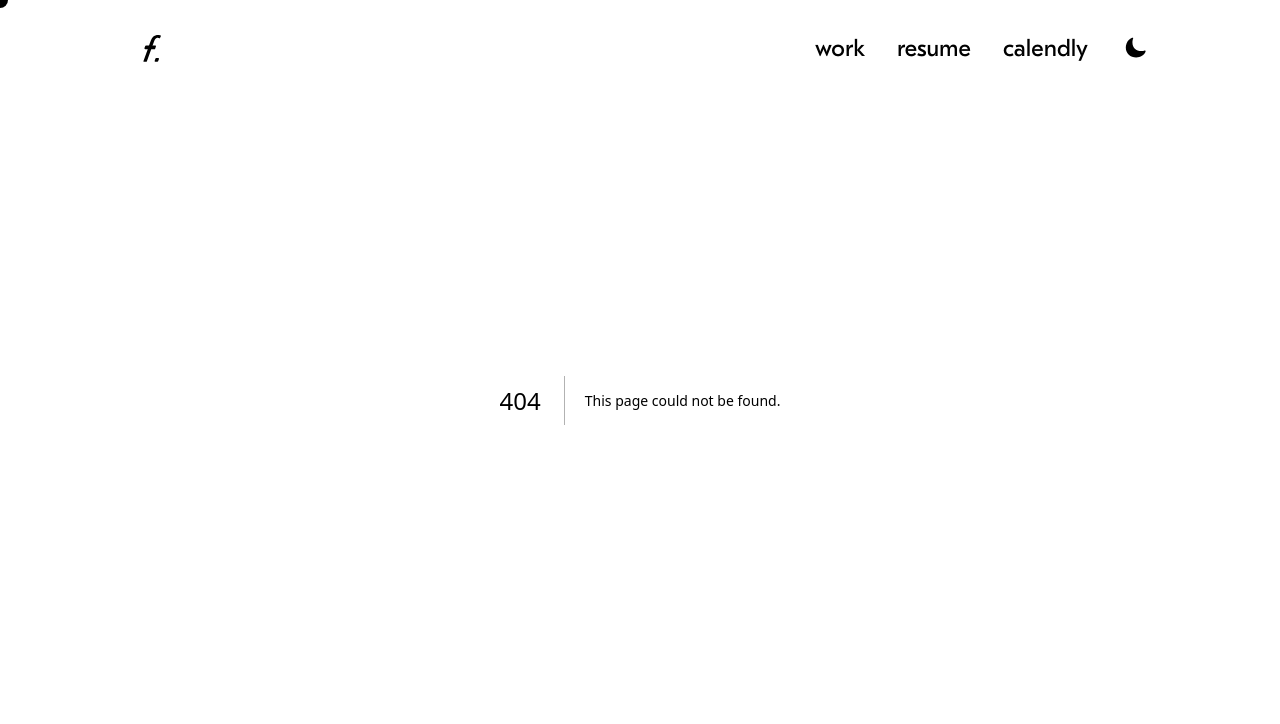
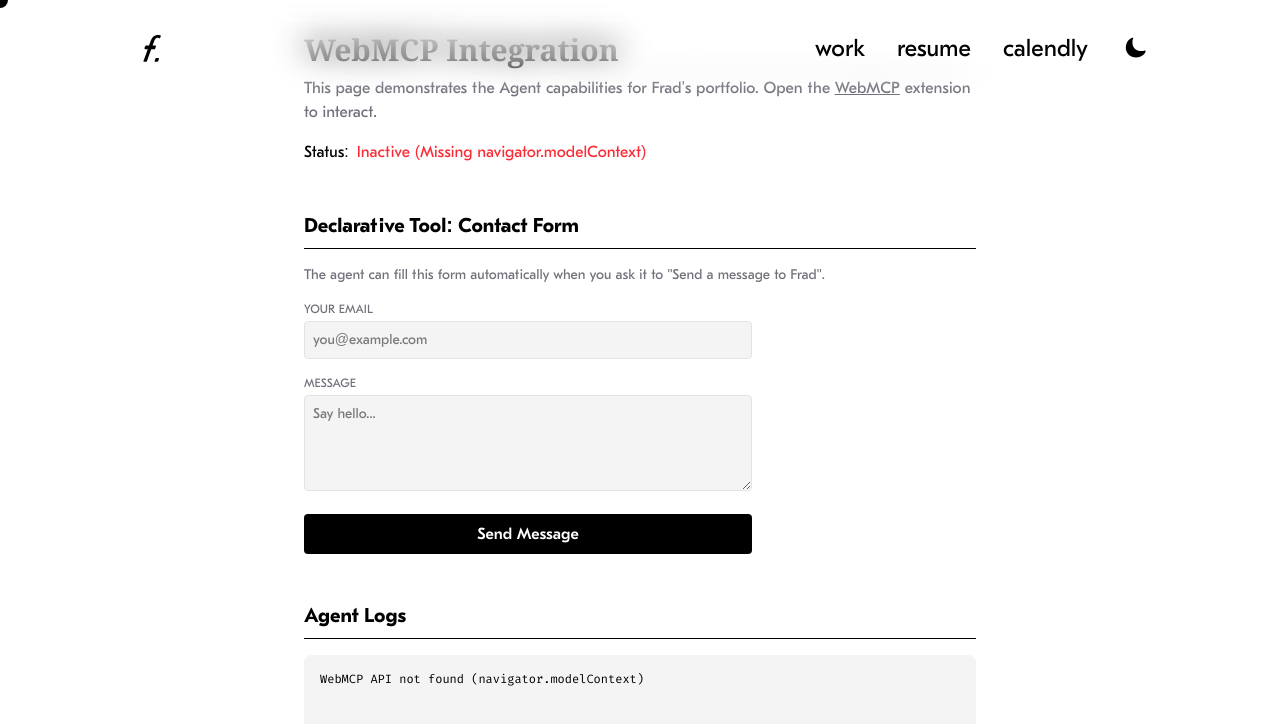
Before and after one commit to FradSer/frad-me, a Next.js app: page /webmcp in a window 1280 px wide. Before the commit this address had no page. Shown: the top 724 px of the page. Built offline with nearby package versions, Linux system fonts and the light colour scheme.

Commit message:
feat: implement Portfolio-specific WebMCP tools (navigate, get_works, contact)

```diff
--- /dev/null
+++ b/app/webmcp/page.tsx
@@ -0,0 +1,67 @@
+"use client";
+
+import React from "react";
+import { WebMCPProvider, useWebMCPContext } from "@/contexts/WebMCPContext";
+import { ContactForm } from "@/components/webmcp/ContactForm";
+
+function WebMCPDebugUI() {
+  const { isReady, logs, messageSent } = useWebMCPContext();
+
+  return (
+    <div className="min-h-screen bg-white dark:bg-zinc-950 text-black dark:text-white p-8 font-sans">
+      <div className="max-w-2xl mx-auto space-y-12">
+
+        <header>
+          <h1 className="text-3xl font-serif font-bold mb-2">WebMCP Integration</h1>
+          <p className="text-zinc-500">
+            This page demonstrates the Agent capabilities for Frad's portfolio.
+            Open the <a href="https://github.com/webmachinelearning/webmcp" className="underline hover:text-blue-500">WebMCP</a> extension to interact.
+          </p>
+          <div className="mt-4 flex items-center gap-2">
+            Status:
+            {isReady ? (
+              <span className="text-green-600 font-bold">Active (Tools Registered)</span>
+            ) : (
+              <span className="text-red-500">Inactive (Missing navigator.modelContext)</span>
+            )}
+          </div>
+        </header>
+
+        <section className="space-y-4">
+          <h2 className="text-xl font-bold border-b pb-2">Declarative Tool: Contact Form</h2>
+          <p className="text-sm text-zinc-500">
+            The agent can fill this form automatically when you ask it to "Send a message to Frad".
+          </p>
+
+          {messageSent ? (
+            <div className="p-4 bg-green-100 dark:bg-green-900/30 text-green-800 dark:text-green-300 rounded">
+              ✓ Message sent successfully!
+            </div>
+          ) : (
+            <ContactForm />
+          )}
+        </section>
+
+        <section className="space-y-4">
+          <h2 className="text-xl font-bold border-b pb-2">Agent Logs</h2>
+          <div className="bg-zinc-100 dark:bg-zinc-900 p-4 rounded-lg font-mono text-xs h-48 overflow-y-auto">
+            {logs.length === 0 ? (
+              <div className="opacity-50 italic">Waiting for tool invocations...</div>
+            ) : (
+              logs.map((l, i) => <div key={i} className="mb-1 border-b border-zinc-200 dark:border-zinc-800 pb-1 last:border-0">{l}</div>)
+            )}
+          </div>
+        </section>
+
+      </div>
+    </div>
+  );
+}
+
+export default function WebMCPPage() {
+  return (
+    <WebMCPProvider>
+      <WebMCPDebugUI />
+    </WebMCPProvider>
+  );
+}
--- /dev/null
+++ b/components/webmcp/ContactForm.tsx
@@ -0,0 +1,62 @@
+"use client";
+
+import React from "react";
+import { useWebMCPContext } from "@/contexts/WebMCPContext";
+
+export function ContactForm() {
+  const { setMessageSent } = useWebMCPContext();
+
+  const handleSubmit = (e: React.FormEvent<HTMLFormElement>) => {
+    e.preventDefault();
+    // @ts-ignore
+    const isAgent = (e.nativeEvent as any).agentInvoked;
+
+    // Simulate sending
+    setMessageSent(true);
+
+    if (isAgent && (e.nativeEvent as any).respondWith) {
+      (e.nativeEvent as any).respondWith(
+        Promise.resolve({ success: true, message: "Message sent to Frad." })
+      );
+    }
+  };
+
+  return (
+    <form
+      className="flex flex-col gap-4 max-w-md"
+      onSubmit={handleSubmit}
+      toolname="contact_me"
+      tooldescription="Send a message to Frad. Requires email and message body."
+    >
+      <div>
+        <label className="block text-xs uppercase text-zinc-500 mb-1">Your Email</label>
+        <input
+          name="email"
+          type="email"
+          required
+          className="w-full bg-zinc-100 dark:bg-zinc-800 border border-zinc-200 dark:border-zinc-700 rounded p-2 text-sm"
+          placeholder="you@example.com"
+          toolparamdescription="Sender's email address"
+        />
+      </div>
+
+      <div>
+        <label className="block text-xs uppercase text-zinc-500 mb-1">Message</label>
+        <textarea
+          name="message"
+          required
+          className="w-full bg-zinc-100 dark:bg-zinc-800 border border-zinc-200 dark:border-zinc-700 rounded p-2 text-sm h-24"
+          placeholder="Say hello..."
+          toolparamdescription="The content of the message"
+        />
+      </div>
+
+      <button
+        type="submit"
+        className="bg-black dark:bg-white text-white dark:text-black font-medium py-2 px-4 rounded hover:opacity-80 transition-opacity"
+      >
+        Send Message
+      </button>
+    </form>
+  );
+}
--- /dev/null
+++ b/contexts/WebMCPContext.tsx
@@ -0,0 +1,81 @@
+"use client";
+
+import React, { createContext, useContext, useState, useMemo, ReactNode } from 'react';
+import { useRouter } from 'next/navigation';
+import { useWebMCP } from '@/hooks/useWebMCP';
+import workLinks from '@/content/workLinks';
+
+interface WebMCPContextType {
+  isReady: boolean;
+  logs: string[];
+  messageSent: boolean;
+  setMessageSent: (v: boolean) => void;
+}
+
+const WebMCPContext = createContext<WebMCPContextType | null>(null);
+
+export function useWebMCPContext() {
+  const context = useContext(WebMCPContext);
+  if (!context) throw new Error("useWebMCPContext must be used within a WebMCPProvider");
+  return context;
+}
+
+export function WebMCPProvider({ children }: { children: ReactNode }) {
+  const router = useRouter();
+  const [messageSent, setMessageSent] = useState(false);
+
+  // --- Imperative Actions ---
+  const actions = useMemo(() => ({
+    navigate: (path: string) => {
+      // Handle 'work' as section scroll if on home, or route change
+      if (path === 'work' || path === '/work') {
+        router.push('/#work'); // Assuming work is a section on home based on headerLinks
+        return { success: true, message: "Navigated to Work section" };
+      }
+      router.push(path);
+      return { success: true, message: `Navigated to ${path}` };
+    },
+
+    getWorks: () => {
+      const works = workLinks.map(w => ({
+        title: w.title,
+        subtitle: w.subTitle,
+        slug: w.slug,
+        link: w.externalLink || `/works/${w.slug}`
+      }));
+      return { success: true, count: works.length, works };
+    },
+
+    readWork: (slug: string) => {
+      const work = workLinks.find(w => w.slug === slug);
+      if (!work) return { success: false, error: "Project not found" };
+
+      // Navigate to the work page if it's internal
+      if (!work.externalLink) {
+        router.push(`/works/${slug}`);
+      } else {
+        window.open(work.externalLink, '_blank');
+      }
+
+      return {
+        success: true,
+        work: {
+          title: work.title,
+          subtitle: work.subTitle,
+          slug: work.slug,
+          isWIP: work.isWIP,
+          description: "Full case study available on the page."
+        }
+      };
+    }
+  }), [router]);
+
+  // --- Connect to WebMCP ---
+  const { isReady, logs } = useWebMCP(actions);
+
+  return (
+    <WebMCPContext.Provider value={{ isReady, logs, messageSent, setMessageSent }}>
+      {children}
+    </WebMCPContext.Provider>
+  );
+}
--- /dev/null
+++ b/hooks/useWebMCP.ts
@@ -0,0 +1,86 @@
+"use client";
+
+import { useEffect, useState } from "react";
+
+export interface WebMCPActions {
+  navigate: (path: string) => any;
+  getWorks: () => any;
+  readWork: (slug: string) => any;
+}
+
+export function useWebMCP(actions: WebMCPActions) {
+  const [isReady, setIsReady] = useState(false);
+  const [logs, setLogs] = useState<string[]>([]);
+
+  const log = (msg: string) => {
+    console.log(`[WebMCP] ${msg}`);
+    setLogs((prev) => [...prev, msg].slice(-20));
+  };
+
+  useEffect(() => {
+    if (typeof navigator === "undefined" || !navigator.modelContext) {
+      log("WebMCP API not found (navigator.modelContext)");
+      return;
+    }
+
+    const mc = navigator.modelContext;
+
+    // 1. navigate
+    mc.registerTool({
+      name: "navigate",
+      description: "Navigate to a specific page on the website.",
+      inputSchema: {
+        type: "object",
+        properties: {
+          path: {
+            type: "string",
+            description: "The path to navigate to (e.g., '/', '/work', '/resume').",
+            enum: ["/", "/work", "/resume", "/blog"]
+          },
+        },
+        required: ["path"],
+      },
+      execute: async ({ path }) => {
+        const result = await actions.navigate(path);
+        log(`navigate("${path}")`);
+        return { content: [{ type: "text", text: JSON.stringify(result) }] };
+      },
+    });
+
+    // 2. get_works
+    mc.registerTool({
+      name: "get_works",
+      description: "Get a list of Frad's projects and case studies.",
+      inputSchema: { type: "object", properties: {} },
+      execute: async () => {
+        const result = await actions.getWorks();
+        log("get_works()");
+        return { content: [{ type: "text", text: JSON.stringify(result, null, 2) }] };
+      },
+    });
+
+    // 3. read_work
+    mc.registerTool({
+      name: "read_work",
+      description: "Get details about a specific project by its slug.",
+      inputSchema: {
+        type: "object",
+        properties: {
+          slug: { type: "string", description: "The project slug (e.g., 'vivo-vision')" },
+        },
+        required: ["slug"],
+      },
+      execute: async ({ slug }) => {
+        const result = await actions.readWork(slug);
+        log(`read_work("${slug}")`);
+        return { content: [{ type: "text", text: JSON.stringify(result, null, 2) }] };
+      },
+    });
+
+    setIsReady(true);
+    log("Tools registered successfully.");
+
+  }, [actions]);
+
+  return { isReady, logs };
+}
--- /dev/null
+++ b/types/webmcp.d.ts
@@ -0,0 +1,31 @@
+export {};
+
+declare global {
+  interface ModelContext {
+    registerTool(tool: {
+      name: string;
+      description: string;
+      inputSchema: any;
+      execute: (params: any) => { content: { type: string; text: string }[] } | Promise<{ content: { type: string; text: string }[] }>;
+    }): void;
+  }
+
+  interface Navigator {
+    modelContext?: ModelContext;
+  }
+}
+
+declare module 'react' {
+  interface FormHTMLAttributes<T> extends HTMLAttributes<T> {
+    toolname?: string;
+    tooldescription?: string;
+  }
+
+  interface InputHTMLAttributes<T> extends HTMLAttributes<T> {
+    toolparamdescription?: string;
+  }
+
+  interface TextareaHTMLAttributes<T> extends HTMLAttributes<T> {
+    toolparamdescription?: string;
+  }
+}
```
